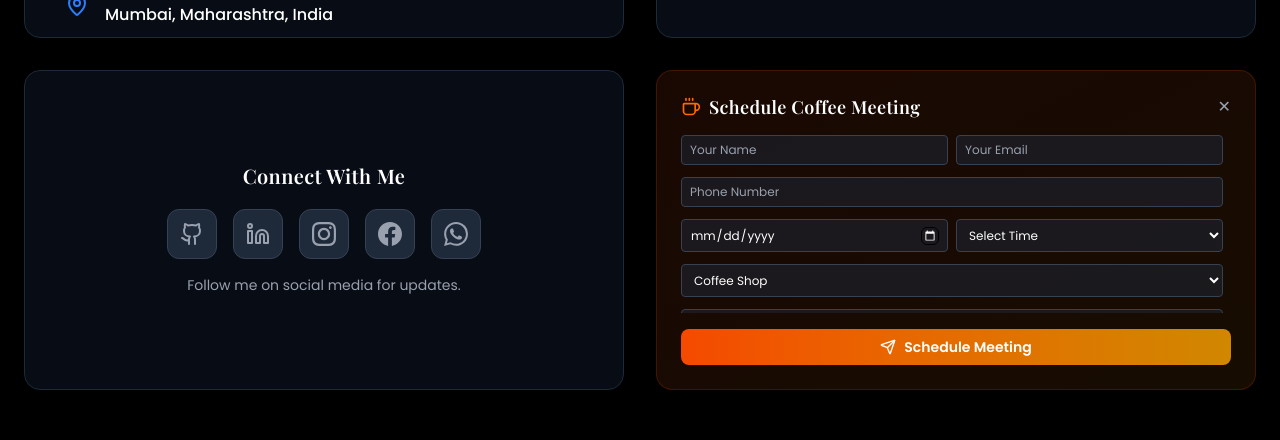
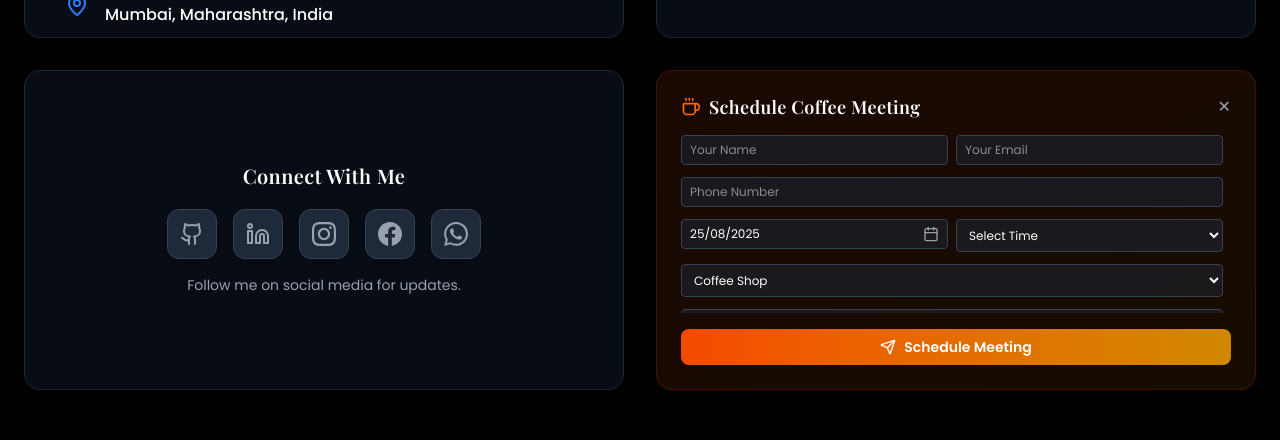
Before and after one commit to rishab4242/My_Portfolio_website, a React (Vite) app in the folder frontend/: page / in a window 1280 px wide. Both pictures are taken after a click on the button "Book Now". Shown: the part 4771-5211 px from the top of the page. Built offline with nearby package versions, Linux system fonts and the light colour scheme; a web font is replaced by a local one.

Commit message:
datepicker icon

```diff
--- a/frontend/package.json
+++ b/frontend/package.json
@@ -13,9 +13,11 @@
     "@tailwindcss/vite": "^4.1.12",
     "@vimeo/player": "^2.29.3",
     "aos": "^2.3.4",
+    "date-fns": "^4.1.0",
     "framer-motion": "^12.23.12",
     "lucide-react": "^0.540.0",
     "react": "^19.1.1",
+    "react-datepicker": "^8.7.0",
     "react-dom": "^19.1.1",
     "react-icons": "^5.5.0",
     "react-intersection-observer": "^9.16.0",
--- a/frontend/src/components/Home/ContactSection.jsx
+++ b/frontend/src/components/Home/ContactSection.jsx
@@ -1,4 +1,6 @@
 import React, { useState, useEffect } from "react";
+import DatePicker from "react-datepicker";
+import "react-datepicker/dist/react-datepicker.css";
 import {
   Mail,
   Phone,
@@ -40,6 +42,18 @@ const useAOS = () => {
   }, []);
 };
 
+const CustomDateInput = React.forwardRef(({ value, onClick }, ref) => (
+  <button
+    type="button"
+    onClick={onClick}
+    ref={ref}
+    className="w-full flex items-center justify-between px-2 py-1.5 bg-gray-800/50 border border-gray-700 rounded text-white text-xs"
+  >
+    <span>{value || "Select Date"}</span>
+    <Calendar className="w-4 h-4 text-gray-400" />
+  </button>
+));
+
 const CoffeeMeetingBox = () => {
   const [showForm, setShowForm] = useState(false);
   const [isSubmitting, setIsSubmitting] = useState(false);
@@ -48,7 +62,7 @@ const CoffeeMeetingBox = () => {
     name: "",
     email: "",
     phone: "",
-    date: "",
+    date: new Date(),
     time: "",
     location: "cafe",
     message: "",
@@ -59,6 +73,10 @@ const CoffeeMeetingBox = () => {
       ...meetingData,
       [e.target.name]: e.target.value,
     });
+  };
+
+  const handleDateChange = (date) => {
+    setMeetingData({ ...meetingData, date });
   };
 
   const handleSubmit = async (e) => {
@@ -91,17 +109,16 @@ const CoffeeMeetingBox = () => {
         userEmail: meetingData.email,
       };
 
-      const response = await fetch("https://my-portfolio-website-43sw.onrender.com/api/send-email", {
-        method: "POST",
-        headers: {
-          "Content-Type": "application/json",
-        },
-        body: JSON.stringify(emailContent),
-      });
+      const response = await fetch(
+        "https://my-portfolio-website-43sw.onrender.com/api/send-email",
+        {
+          method: "POST",
+          headers: { "Content-Type": "application/json" },
+          body: JSON.stringify(emailContent),
+        }
+      );
 
-      if (!response.ok) {
-        throw new Error("Failed to send email");
-      }
+      if (!response.ok) throw new Error("Failed to send email");
 
       setIsSubmitting(false);
       setIsScheduled(true);
@@ -109,7 +126,7 @@ const CoffeeMeetingBox = () => {
         name: "",
         email: "",
         phone: "",
-        date: "",
+        date: new Date(),
         time: "",
         location: "cafe",
         message: "",
@@ -143,11 +160,10 @@ const CoffeeMeetingBox = () => {
 
   const tomorrow = new Date();
   tomorrow.setDate(tomorrow.getDate() + 1);
-  const minDate = tomorrow.toISOString().split("T")[0];
 
   if (isScheduled) {
     return (
-      <div className="bg-gradient-to-br from-green-900/20 to-blue-900/20 backdrop-blur-sm rounded-2xl p-6 border border-green-800/30 h-80 flex flex-col justify-center items-center text-center transform transition-all duration-500 scale-105 overflow-hidden">
+      <div className="bg-gradient-to-br from-green-900/20 to-blue-900/20 backdrop-blur-sm rounded-2xl p-6 border border-green-800/30 h-80 flex flex-col justify-center items-center text-center">
         <div className="w-16 h-16 bg-green-500/20 rounded-full flex items-center justify-center mb-4 animate-bounce">
           <CheckCircle className="w-8 h-8 text-green-500" />
         </div>
@@ -166,10 +182,10 @@ const CoffeeMeetingBox = () => {
   }
 
   return (
-    <div className="bg-gradient-to-br from-orange-900/20 to-yellow-900/20 backdrop-blur-sm rounded-2xl p-6 border border-orange-800/30 h-80 flex flex-col transform transition-all duration-300 hover:scale-105 overflow-hidden">
+    <div className="bg-gradient-to-br from-orange-900/20 to-yellow-900/20 backdrop-blur-sm rounded-2xl p-6 border border-orange-800/30 h-80 flex flex-col">
       {!showForm ? (
         <div className="flex flex-col justify-center items-center h-full text-center">
-          <div className="w-16 h-16 bg-gradient-to-br from-orange-500 to-yellow-600 rounded-full flex items-center justify-center mb-4 transform transition-all duration-300 hover:rotate-12 hover:scale-110">
+          <div className="w-16 h-16 bg-gradient-to-br from-orange-500 to-yellow-600 rounded-full flex items-center justify-center mb-4">
             <Coffee className="w-8 h-8 text-white" />
           </div>
           <h3 className="text-xl font-semibold mb-2">
@@ -180,7 +196,7 @@ const CoffeeMeetingBox = () => {
           </p>
           <button
             onClick={() => setShowForm(true)}
-            className="inline-flex items-center gap-2 bg-gradient-to-r from-orange-600 to-yellow-600 hover:from-orange-500 hover:to-yellow-500 text-white font-semibold py-2 px-4 rounded-lg transition-all duration-300 text-sm transform hover:scale-105 hover:shadow-lg"
+            className="inline-flex items-center gap-2 bg-gradient-to-r from-orange-600 to-yellow-600 text-white font-semibold py-2 px-4 rounded-lg text-sm"
           >
             <Calendar className="w-4 h-4" />
             Book Now
@@ -196,12 +212,13 @@ const CoffeeMeetingBox = () => {
             <button
               type="button"
               onClick={() => setShowForm(false)}
-              className="text-gray-400 hover:text-white transition-all duration-300 transform hover:scale-110 hover:rotate-90"
+              className="text-gray-400 hover:text-white"
             >
               ✕
             </button>
           </div>
           <div className="flex-1 overflow-y-auto space-y-3 pr-2">
+            {/* Name + Email */}
             <div className="grid grid-cols-2 gap-2">
               <input
                 type="text"
@@ -209,8 +226,7 @@ const CoffeeMeetingBox = () => {
                 placeholder="Your Name"
                 value={meetingData.name}
                 onChange={handleInputChange}
-                required
-                className="w-full px-2 py-1.5 bg-gray-800/50 border border-gray-700 rounded text-white placeholder-gray-400 focus:outline-none focus:border-orange-500 transition-all duration-300 text-xs"
+                className="w-full px-2 py-1.5 bg-gray-800/50 border border-gray-700 rounded text-white text-xs"
               />
               <input
                 type="email"
@@ -218,72 +234,76 @@ const CoffeeMeetingBox = () => {
                 placeholder="Your Email"
                 value={meetingData.email}
                 onChange={handleInputChange}
-                required
-                className="w-full px-2 py-1.5 bg-gray-800/50 border border-gray-700 rounded text-white placeholder-gray-400 focus:outline-none focus:border-orange-500 transition-all duration-300 text-xs"
+                className="w-full px-2 py-1.5 bg-gray-800/50 border border-gray-700 rounded text-white text-xs"
               />
             </div>
+
+            {/* Phone */}
             <input
               type="tel"
               name="phone"
               placeholder="Phone Number"
               value={meetingData.phone}
               onChange={handleInputChange}
-              required
-              className="w-full px-2 py-1.5 bg-gray-800/50 border border-gray-700 rounded text-white placeholder-gray-400 focus:outline-none focus:border-orange-500 transition-all duration-300 text-xs"
+              className="w-full px-2 py-1.5 bg-gray-800/50 border border-gray-700 rounded text-white text-xs"
             />
+
+            {/* Date + Time */}
             <div className="grid grid-cols-2 gap-2">
-              <input
-                type="date"
-                name="date"
-                value={meetingData.date}
-                onChange={handleInputChange}
-                min={minDate}
-                required
-                className="w-full px-2 py-1.5 bg-gray-800/50 border border-gray-700 rounded text-white focus:outline-none focus:border-orange-500 transition-all duration-300 text-xs"
+              <DatePicker
+                selected={meetingData.date}
+                onChange={handleDateChange}
+                minDate={tomorrow}
+                dateFormat="dd/MM/yyyy"
+                customInput={<CustomDateInput />}
               />
               <select
                 name="time"
                 value={meetingData.time}
                 onChange={handleInputChange}
-                required
-                className="w-full px-2 py-1.5 bg-gray-800/50 border border-gray-700 rounded text-white focus:outline-none focus:border-orange-500 transition-all duration-300 text-xs"
+                className="w-full px-2 py-1.5 bg-gray-800/50 border border-gray-700 rounded text-white text-xs"
               >
                 <option value="" disabled>
                   Select Time
                 </option>
-                {timeSlots.map((slot, index) => (
-                  <option key={index} value={slot}>
+                {timeSlots.map((slot, i) => (
+                  <option key={i} value={slot}>
                     {slot}
                   </option>
                 ))}
               </select>
             </div>
+
+            {/* Location */}
             <select
               name="location"
               value={meetingData.location}
               onChange={handleInputChange}
-              required
-              className="w-full px-2 py-1.5 bg-gray-800/50 border border-gray-700 rounded text-white focus:outline-none focus:border-orange-500 transition-all duration-300 text-xs"
+              className="w-full px-2 py-1.5 bg-gray-800/50 border border-gray-700 rounded text-white text-xs"
             >
-              {locations.map((loc, index) => (
-                <option key={index} value={loc.value}>
+              {locations.map((loc, i) => (
+                <option key={i} value={loc.value}>
                   {loc.label}
                 </option>
               ))}
             </select>
+
+            {/* Message */}
             <textarea
               name="message"
               placeholder="Your Message"
               value={meetingData.message}
               onChange={handleInputChange}
               rows="3"
-              className="w-full px-2 py-1.5 bg-gray-800/50 border border-gray-700 rounded text-white placeholder-gray-400 focus:outline-none focus:border-orange-500 transition-all duration-300 text-xs resize-none"
+              className="w-full px-2 py-1.5 bg-gray-800/50 border border-gray-700 rounded text-white text-xs resize-none"
             ></textarea>
           </div>
+
+          {/* Submit button */}
           <button
             onClick={handleSubmit}
             disabled={isSubmitting}
-            className={`mt-4 inline-flex items-center gap-2 justify-center bg-gradient-to-r from-orange-600 to-yellow-600 hover:from-orange-500 hover:to-yellow-500 text-white font-semibold py-2 px-4 rounded-lg transition-all duration-300 text-sm transform hover:scale-105 hover:shadow-lg ${
+            className={`mt-4 inline-flex items-center gap-2 justify-center bg-gradient-to-r from-orange-600 to-yellow-600 text-white font-semibold py-2 px-4 rounded-lg text-sm ${
               isSubmitting ? "opacity-50 cursor-not-allowed" : ""
             }`}
           >
@@ -566,9 +586,9 @@ const ContactSection = () => {
                     href={social.url}
                     target="_blank"
                     rel="noopener noreferrer"
-                    className={`p-2 sm:p-3 bg-gray-800 rounded-xl border border-gray-700 hover:border-gray-600 transition-all duration-300 hover:transform hover:scale-100 hover:-translate-y-1 text-gray-400 flex-shrink-0 ${social.color} ${
-                      social.className || ""
-                    }`}
+                    className={`p-2 sm:p-3 bg-gray-800 rounded-xl border border-gray-700 hover:border-gray-600 transition-all duration-300 hover:transform hover:scale-100 hover:-translate-y-1 text-gray-400 flex-shrink-0 ${
+                      social.color
+                    } ${social.className || ""}`}
                     title={social.label}
                     data-aos="flip-left"
                     style={{ animationDelay: `${index * 0.05}s` }}
```
Also changed, not shown: 1 other file (tests, documents, lock files or other folders).
